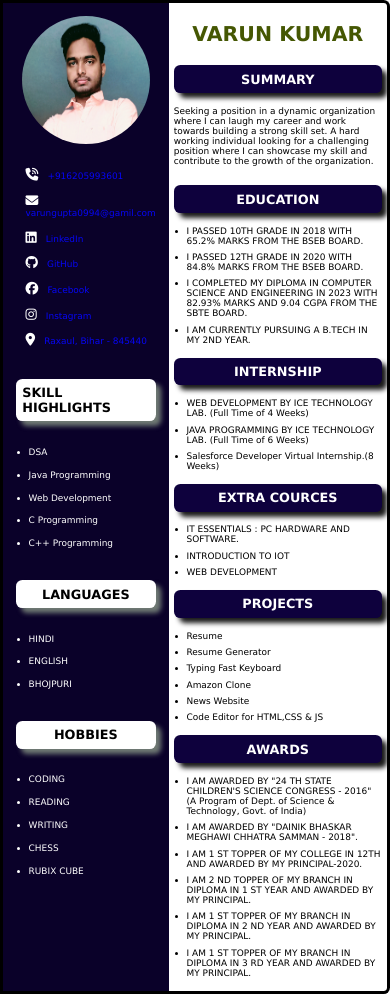
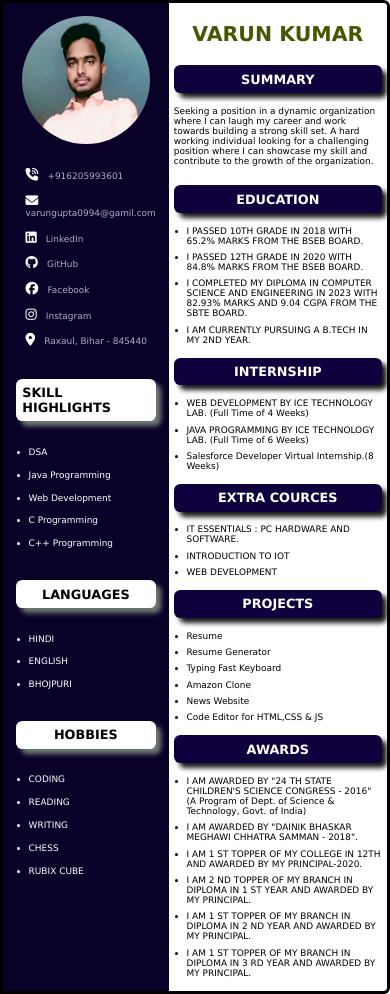
Before and after one commit to ErVarunGupta/NEW-RESUME, a plain HTML site: page index.html in a window 390 px wide. Drawn offline with Linux system fonts and the light colour scheme.

Commit message:
added style.css

```diff
--- a/style.css
+++ b/style.css
@@ -111,7 +111,7 @@ li{
 #links a{
     text-decoration: none;
     font-size: 1.4rem;
-    color: #0606f2;
+    color: #adadc0;
 }
 
 #links a i{
@@ -170,4 +170,7 @@ li{
         /* background-color: aqua; */
         padding:2rem .8rem;
     }
+    #links a{
+        color: #adadc0;
+    }
 }
```
